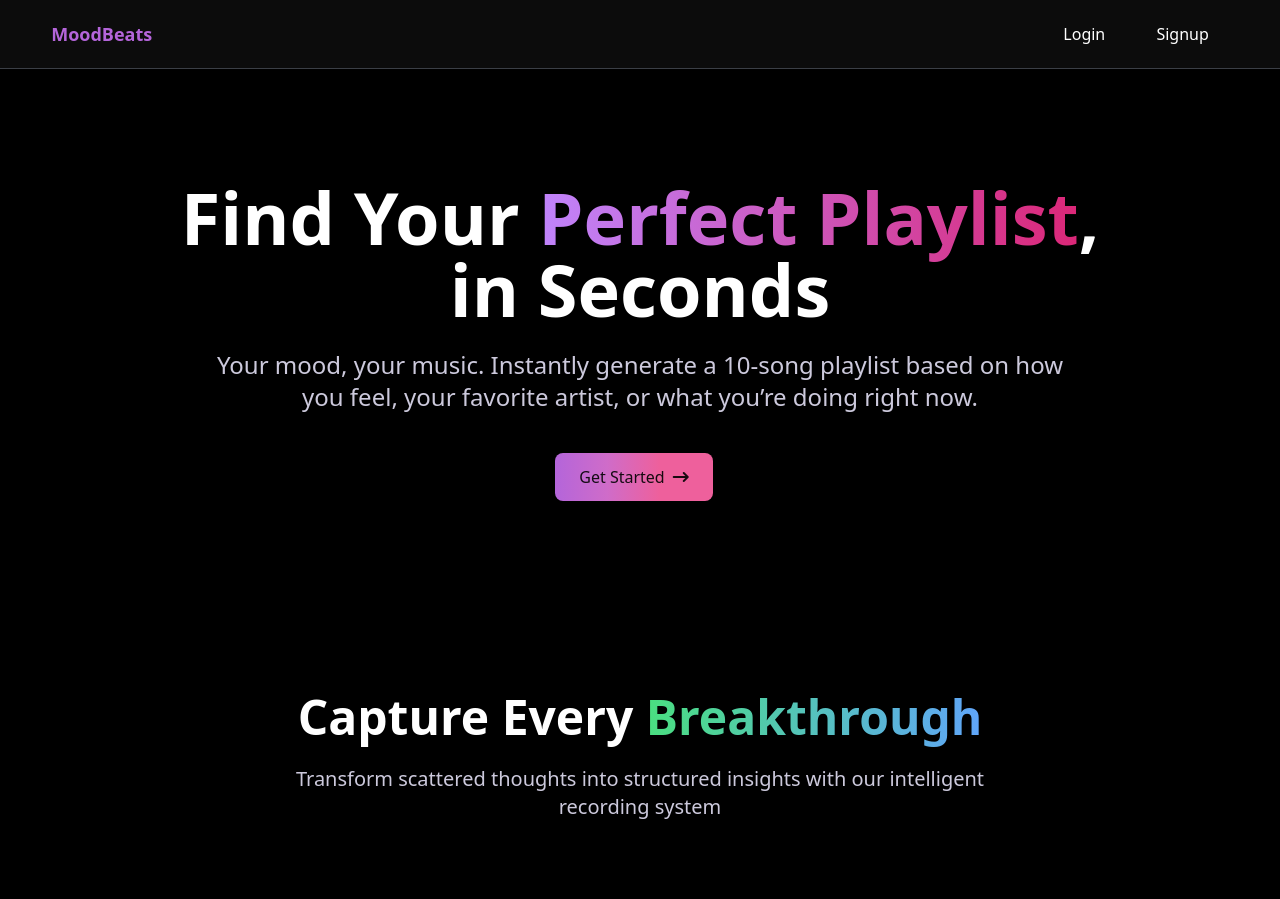
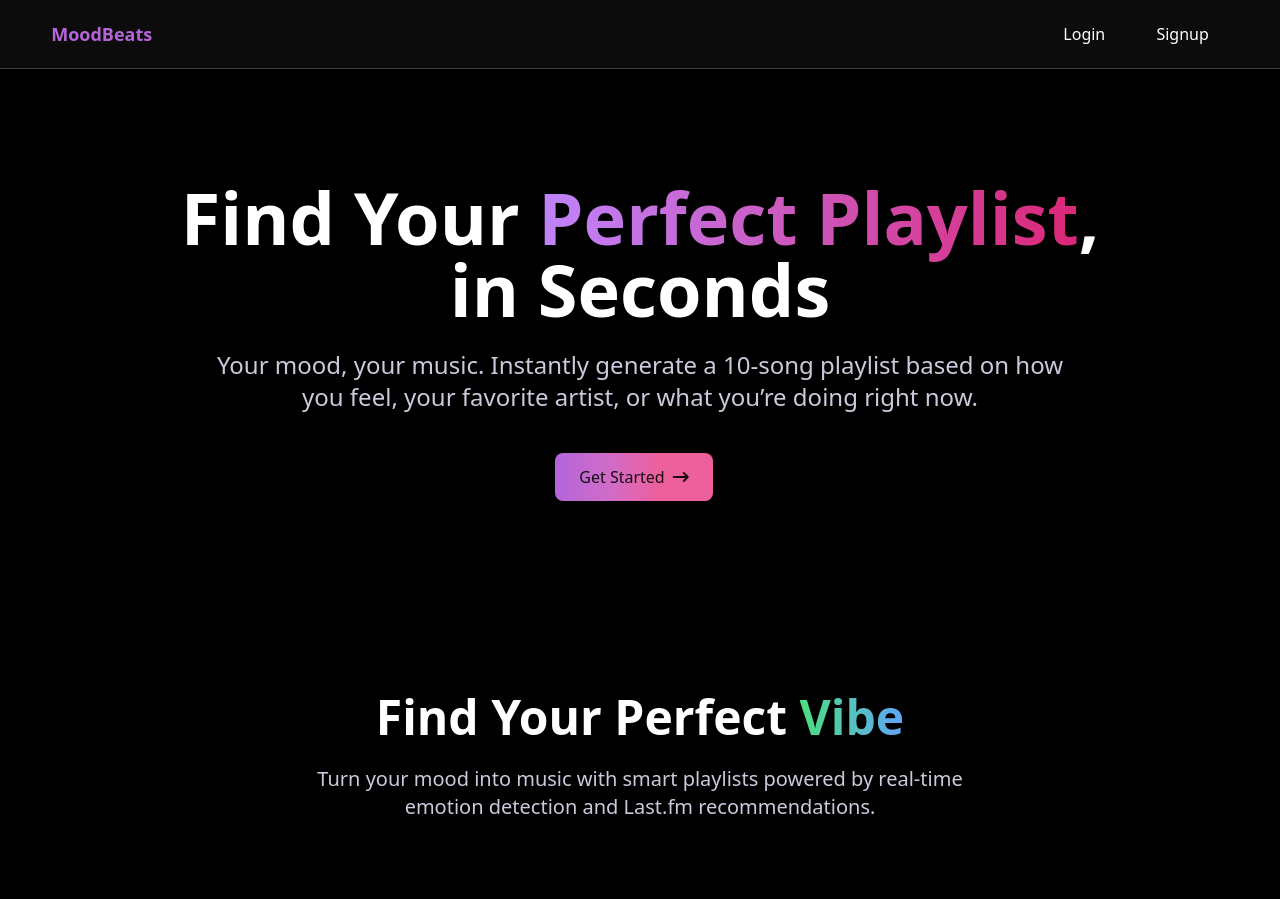
Before and after one commit to dhan04shree/L3M7N_Visionary_Minds, a React (Vite) app in the folder frontend/: page / in a window 1280 px wide. Shown: the top 899 px of the page. Built offline with nearby package versions, Linux system fonts and the light colour scheme.

Commit message:
homepage ui content changes

```diff
--- a/frontend/src/pages/Homepage.jsx
+++ b/frontend/src/pages/Homepage.jsx
@@ -1,105 +1,3 @@
-// // import Footer from "../components/Footer";
-// // import HeroSection from "../components/HeroSection";
-
-// // export default function Homepage(){
-// //     return(
-// //         <>
-// //         <HeroSection/>
-// //         <div className="text-white pt-20 text-center px-9 sm:px-9 md:px-72">
-// //             <h1 className="text-3xl  md:text-5xl pt-20 sm:pt-20 md:pt-28 font-bold mb-6 ">Capture Every <span className="bg-gradient-to-r from-green-400 to-blue-400 bg-clip-text text-transparent">Breakthrough</span></h1>
-// //             <p className="text-xl pb-10 md:text-xl sm:text-xl text-[#ccc9dc] mb-6 ">Transform scattered thoughts into structured insights with our intelligent recording system</p>
-// //         </div>
-// //         <div className="flex flex-wrap justify-center text-white pb-20" >
-// //             <div className="box1">
-// //             <img src="/lightbulb.png" alt="" />
-// //             <h3>Idea Capture</h3>
-// //             <p>Instantly record fleeting thoughts and breakthrough moments before they disappear</p>
-// //             </div>
-// //             <div className="box1">
-// //             <img src="/book.png" alt="" />
-// //              <h3>Logic Tracking</h3>
-// //             <p>Document your reasoning process and decision-making patterns over time</p>
-// //             </div>
-// //             <div className="box1">
-// //             <img src="/rise.png"  alt="" />
-// //               <h3>Progress Visualization</h3>
-// //             <p>See how your thinking evolves and identify patterns in your breakthrough moments</p>
-// //             </div>
-// //             <div className="box1">
-// //             <img src="/brain.png"   alt="" />
-// //               <h3>Smart Connections</h3>
-// //             <p>AI-powered linking between related ideas and concepts across your entries</p>
-// //             </div>
-// //             <div className="box1">
-// //             <img src="/flashlight.png"  alt="" />
-// //               <h3>Quick Access</h3>
-// //             <p>Lightning-fast search and retrieval of your past insights when you need them most</p>
-// //             </div>
-// //             <div className="box1">
-// //             <img src="/group.png"  alt="" />
-// //                 <h3>Collaborative Thinking</h3>
-// //             <p>Share selected insights with team members and build on collective knowledge</p>
-// //             </div>
-// //         </div>
-
-
-// //         <Footer/>
-// //         </>
-// //     )
-// // }
-// import Footer from "../components/Footer";
-// import HeroSection from "../components/HeroSection";
-
-// export default function Homepage(){
-//     return(
-//         <>
-//         <HeroSection/>
-//         <div className="text-white pt-20 text-center px-9 sm:px-9 md:px-72">
-//             <h1 className="text-3xl  md:text-5xl pt-20 sm:pt-20 md:pt-28 font-bold mb-6 ">Capture Every <span className="bg-gradient-to-r from-green-400 to-blue-400 bg-clip-text text-transparent">Breakthrough</span></h1>
-//             <p className="text-xl pb-10 md:text-xl sm:text-xl text-[#ccc9dc] mb-6 ">Transform scattered thoughts into structured insights with our intelligent recording system</p>
-//         </div>
-//         <div className="flex flex-wrap justify-center text-white pb-20" >
-//             <div className="box1">
-//             <img src="/lightbulb.png" alt="" />
-//             <h3>Mood Playlist</h3>
-//             <p>Tell us how you’re feeling, and we’ll create the perfect 10-song playlist that matches your vibe.
-//               Whether happy, sad, or relaxed—music always understands</p>
-//             </div>
-//             <div className="box1">
-//             <img src="/book.png" alt="" />
-//              <h3>Artist-Based Playlist</h3>
-//             <p>Pick your favorite artist, and we’ll generate a curated playlist of similar tracks you’ll
-//               love—fresh discoveries, but still in your style.</p>
-//             </div>
-//             <div className="box1">
-//             <img src="/rise.png"  alt="" />
-//               <h3>Activity Playlist</h3>
-//             <p>Select your activity—studying, running, chilling, or working out—and we’ll
-//               craft the ultimate soundtrack to boost your performance.</p>
-//             </div>
-//             <div className="box1">
-//             <img src="/brain.png"   alt="" />
-//               <h3>Auto Playlists</h3>
-//             <p>Instantly get 3 playlists at once—Chill, Workout, and Study. No need to choose,
-//                we’ve got them ready for you!</p>
-//             </div>
-//             <div className="box1">
-//             <img src="/flashlight.png"  alt="" />
-//               <h3>Quick Access</h3>
-//             <p>Lightning-fast search and retrieval of your past insights when you need them most</p>
-//             </div>
-//             <div className="box1">
-//             <img src="/group.png"  alt="" />
-//                 <h3>Collaborative Thinking</h3>
-//             <p>Share selected insights with team members and build on collective knowledge</p>
-//             </div>
-//         </div>
-
-
-//         <Footer/>
-//         </>
-//     )
-// }
 import Footer from "../components/Footer";
 import HeroSection from "../components/HeroSection";
 
@@ -108,8 +6,8 @@ export default function Homepage(){
         <>
         <HeroSection/>
         <div className="text-white pt-20 text-center px-9 sm:px-9 md:px-72">
-            <h1 className="text-3xl  md:text-5xl pt-20 sm:pt-20 md:pt-28 font-bold mb-6 ">Capture Every <span className="bg-gradient-to-r from-green-400 to-blue-400 bg-clip-text text-transparent">Breakthrough</span></h1>
-            <p className="text-xl pb-10 md:text-xl sm:text-xl text-[#ccc9dc] mb-6 ">Transform scattered thoughts into structured insights with our intelligent recording system</p>
+            <h1 className="text-3xl  md:text-5xl pt-20 sm:pt-20 md:pt-28 font-bold mb-6 ">Find Your Perfect <span className="bg-gradient-to-r from-green-400 to-blue-400 bg-clip-text text-transparent"> Vibe</span></h1>
+            <p className="text-xl pb-10 md:text-xl sm:text-xl text-[#ccc9dc] mb-6 ">Turn your mood into music with smart playlists powered by real-time emotion detection and Last.fm recommendations. </p>
         </div>
         <div className="flex flex-wrap justify-center text-white pb-20" >
             <div className="box1">
```
